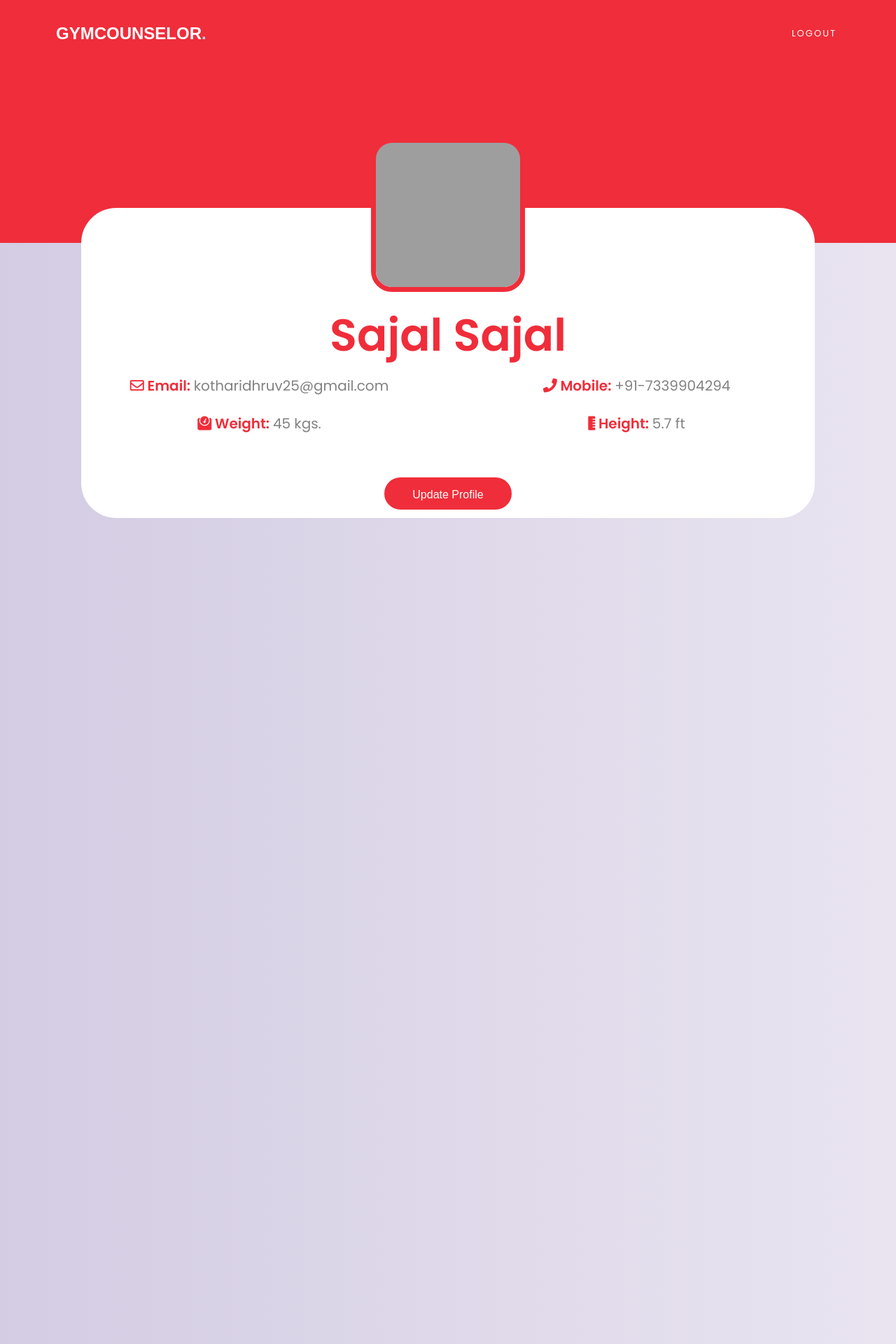
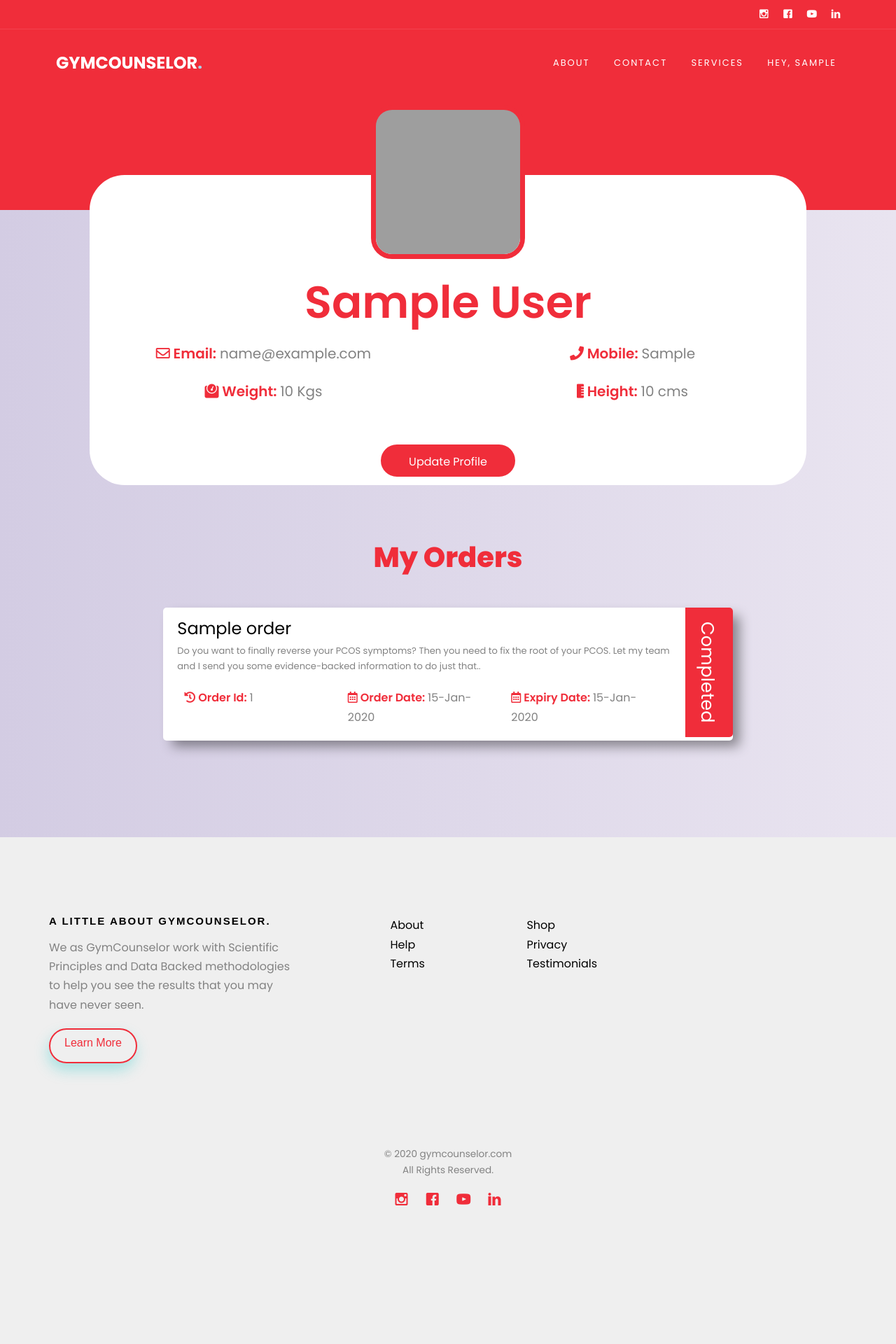
Before and after one commit to devrato/gymcounselor, a Django app: page /myorders/ in a window 1280 px wide. Shown: the top 1920 px of the page at 70% size. After the commit the page ends 1722 px from the top, so only its background shows below. Run offline with Django 3.2, Linux system fonts and the light colour scheme; a user stored in the database is signed in; tables that the repository leaves empty hold one stand-in row (values such as "Sample post"); some libraries are stand-ins or nearby versions; some web fonts are replaced; grey boxes are pictures that could not be loaded.

Commit message:
added more changes

```diff
--- a/account/models.py
+++ b/account/models.py
@@ -5,6 +5,8 @@ from django.db import models
 class ExtendedUser(models.Model):
     user = models.OneToOneField(User, null=True, on_delete=models.CASCADE)
     ph_no = models.CharField(max_length=10, blank=True, null=True)
+    height = models.IntegerField(blank=True, default=176)
+    weight = models.IntegerField(blank=True, default=65)
 
     class Meta:
         db_table = "Extended Details"
--- a/account/views.py
+++ b/account/views.py
@@ -39,8 +39,6 @@ def register_view(request):
     }
     if request.method == "POST":
         password = request.POST.get('password')
-        # confirm_password = request.POST.get('confirm_password')
-        # if password == confirm_password:
         try:
             check_user = User.objects.get(
                 username=request.POST['username'])
@@ -53,7 +51,7 @@ def register_view(request):
             user = User.objects.create_user(username=request.POST['username'], password=password,
                                             email=request.POST['username'])
             user.save()
-            # ExtendedUser(user=user, ph_no=request.POST['phone']).save()
+            ExtendedUser(user=user).save()
             user = authenticate(request, username=request.POST.get(
                 'username'), password=password)
             if user is not None:
--- /dev/null
+++ b/dashboard/templatetags/custom_tags.py
@@ -0,0 +1,19 @@
+from django import template
+
+register = template.Library()
+
+
+@register.filter
+def hash(h, key):
+    try:
+        ans = h[key]
+        return ans
+    except:
+        return 0
+
+
+@register.filter
+def div(value, div):
+    if div == 0:
+        return 'Na'
+    return "{:.1f}".format(value / div)
--- a/dashboard/views.py
+++ b/dashboard/views.py
@@ -1,19 +1,44 @@
 from django.contrib.auth import login
 from django.shortcuts import render, redirect
+from .models import Order
+from account.models import ExtendedUser
+from services.models import Service
 
 # from services.models import Service
 
 
 def dash_view(request):
-    # services = Service.objects.all()
     if request.user.is_authenticated:
-        context_one = {
-            'title': 'Dashboard',
-            'user': request.user,
-        }
-        return render(request, 'dashboard/dash.html', context_one)
+        service = Service.objects.all()
+        orders = Order.objects.filter(customer_email=request.user.email)
+        extended_user = ExtendedUser.objects.filter(user=request.user)
+        props = {}
+        props['title'] = 'Dashboard'
+        props['user'] = extended_user
+        props['orders'] = orders
+        props['services'] = service
 
+        return render(request, 'dashboard/dash.html', {'props': props})
     else:
         return render(request, 'dashboard/dash.html')
 
-    # return redirect('/')
+
+def updateuserdetails(request):
+    if request.method == 'POST':
+        extended_user = ExtendedUser.objects.get(user=request.user)
+        user = request.user
+        user.first_name = request.POST['first_name']
+        user.last_name = request.POST['last_name']
+        extended_user.ph_no = request.POST['ph_no']
+        extended_user.weight = request.POST['weight']
+        extended_user.height = request.POST['height']
+        user.save()
+        extended_user.save()
+        print(extended_user)
+        orders = Order.objects.filter(customer_email=request.user.email)
+        extended_user = ExtendedUser.objects.filter(user=request.user)
+        props = {}
+        props['title'] = 'Dashboard'
+        props['user'] = extended_user
+        props['orders'] = orders
+        return render(request, 'dashboard/dash.html', {'props': props})
--- a/gym/urls.py
+++ b/gym/urls.py
@@ -8,7 +8,7 @@ from django.conf import settings
 from services.views import service_view
 from home.views import home_view, about_view, work_view, contact_view
 from account.views import login_view, register_view
-from dashboard.views import dash_view
+from dashboard.views import dash_view, updateuserdetails
 from products.views import prod_view, order_success, order_successmodal
 
 urlpatterns = [
@@ -26,6 +26,7 @@ urlpatterns = [
     path('product/<slug>', prod_view, name='prod_detail'),
     path('ordersuccess', order_success, name='order_success'),
     path('order_successmodal', order_successmodal, name='order_successmodal'),
+    path('updateuserdetails', updateuserdetails, name='updateuserdetails'),
     url('social-auth/', include('social_django.urls', namespace='social')),
 ]
 
--- a/products/views.py
+++ b/products/views.py
@@ -21,8 +21,6 @@ def prod_view(request, slug):
     payment = client.order.create({'amount': order_amount, 'currency': 'INR',
                                    'payment_capture': '1'})
 
-    print(payment)
-
     context = {
         'title': service.name,
         'product': service,
@@ -41,9 +39,8 @@ def order_successmodal(request):
 
         # data needed
         razorpay_payment_id = request.POST['razorpay_payment_id']
-        print(request.user.email)
         customer_email = request.user.email
-
+        print("Happened")
         digits = "0123456789"
         order_id = "GC" + random.choice(digits) + random.choice(
             digits) + random.choice(digits) + random.choice(digits)
--- a/templates/dashboard/dash.html
+++ b/templates/dashboard/dash.html
@@ -1,5 +1,6 @@
 {% extends 'base/base.html' %}
 {% load static %}
+{% load custom_tags %}
 {% block extra_head %}
 
 <style>
@@ -202,7 +203,58 @@
 {% endblock extra_head %}
 
 {% block content %}
-    <nav class="fh5co-nav" style="background-color: #5D5B95; position: initial !important;" role="navigation">
+	<div id="page">
+	<nav class="fh5co-nav" role="navigation">
+	    <div class="top">
+			<div class="container">
+				<div class="row">
+					<div class="col-xs-12 text-right">
+						<ul class="fh5co-social">
+							<li><a href="https://www.instagram.com/gymcounselor/"><i class="icon-instagram"></i></a></li>
+							<li><a href="https://www.facebook.com/gymcounselor"><i class="icon-facebook"></i></a></li>
+							<li><a href="https://www.youtube.com/channel/UChvRw7rp9-gX00EpiCoMDNg"><i class="icon-youtube"></i></a></li>
+							<li><a href="https://www.linkedin.com/company/gymcounselor/"><i class="icon-linkedin"></i></a></li>
+						</ul>
+					</div>
+				</div>
+			</div>
+		</div>
+		<div class="top-menu">
+			<div class="container">
+				<div class="row">
+					<div class="col-xs-2">
+						<div id="fh5co-logo" style = "font-family: 'Poppins', sans-serif;"><a href="{% url 'home' %}">gymCOUNSELOR<span>.</span></a></div>
+					</div>
+					<div class="col-xs-10 text-right menu-1">
+						<ul>
+							<li><a href="{% url 'about' %}">About</a></li>
+							<li><a href="{% url 'contact' %}">Contact</a></li>
+							<li class="has-dropdown"><a>Services</a>
+							{% for s in props|hash:'services' %}
+								<ul class="dropdown">
+									<li><a href="{% url 'prod_detail' s.slug %}">{{ s.name }}</a></li>
+								</ul>
+							{% endfor %}
+							</li>
+							{% if request.user.is_authenticated %}
+                            <li class="has-dropdown"><a> Hey, {{ user.first_name }}</a>
+								<ul class="dropdown">
+									<li><a href="{% url 'dashboard' %}">My Profile</a></li>
+									<li><a href="{% url 'myorders' %}">My Orders</a></li>
+									<li><a href="{% url 'logout' %}">Logout</a></li>
+								</ul>
+							</li>
+							{% else %}
+							<li class="btn-cta"><a href="{% url 'login' %}?next={{request.path}}"><span>Login</span></a></li>
+                            {% endif %}
+                        </ul>
+					</div>
+				</div>
+			</div>
+		</div>
+	</nav>
+
+    {% comment %} <nav class="fh5co-nav" style="background-color: #5D5B95; position: initial !important;" role="navigation">
 		<div class="top-menu">
 			<div class="container">
 				<div class="row">
@@ -211,53 +263,58 @@
 					</div>
 					<div class="col-xs-10 text-right menu-1">
 						<ul>
-{#							<li style="color: #ffffff">{{ user.first_name }} {{ user.last_name }}</li>#}
 							<li><a href="{% url 'logout' %}">Logout</a></li>
 					</div>
 				</div>
-
 			</div>
 		</div>
-	</nav>
+	</nav> {% endcomment %}
 
     <div class="user_info" style = "background: linear-gradient(to right, #d3cce3, #e9e4f0);">
-
-	<div class="row">
-		<div class="col" style="margin-bottom: 0px;border-style: none;border-right-style: none;border-radius: 0px;background-color: #f02d3a;background-size: cover, auto;height:250px;"></div>
+	<div class="row" style = "margin: 0">
+		<div class="col" style="margin-bottom: 0px;border-style: none;border-right-style: none;border-radius: 0px;background-color: #f02d3a;background-size: cover, auto;height:300px; ">
+			<br>
+			<br>
+			<br>
 		</div>
-	<div class="row text-center">
+	</div>
+	<div class="row text-center" style = "margin: 0">
 		<div class="col" style="border-radius: 50px;background-color: #fff; width: 80%; margin: -50px auto 0 auto;">
 			<img class="img-fluid dash__user__image"  src="https://images.unsplash.com/photo-1535713875002-d1d0cf377fde?ixid=MXwxMjA3fDB8MHxwaG90by1wYWdlfHx8fGVufDB8fHw%3D&ixlib=rb-1.2.1&auto=format&fit=crop&w=800&q=80" alt="Dhruv" loading="auto">
 			<br>
 			<br>
-			<h1 class  = "dash__name" style = "font-family: 'Poppins'; font-weight: 600; color: #F02d3a; font-size: 5vw;">Sajal Sajal</h1>
+			<h1 class  = "dash__name" style = "font-family: 'Poppins'; font-weight: 600; color: #F02d3a; font-size: 5vw;">{{request.user.first_name }} {{ request.user.last_name}}</h1>
 			<div class="row dash_user_details">
+			{% for customer in props|hash:'user' %}
 				<div class="col-sm-6 col-xs-12">
 					<p>
-						<span style = "color: #F02D3A; font-weight: 600"><i class="far fa-envelope"></i> Email: </span> kotharidhruv25@gmail.com
+						<span style = "color: #F02D3A; font-weight: 600"><i class="far fa-envelope"></i> Email: </span> {{ request.user.email }}
 					</p>
 				</div>
 				<div class="col-sm-6 col-xs-12">
 					<p>
-						<span style = "color: #F02D3A; font-weight: 600"><i class="fas fa-phone"></i> Mobile: </span> +91-7339904294
+						<span style = "color: #F02D3A; font-weight: 600"><i class="fas fa-phone"></i> Mobile: </span> {{ customer.ph_no }}
 					</p>
 				</div>
 			</div>
 			<div class="row dash_user_details">
 				<div class="col-sm-6 col-xs-12">
 					<p>
-						<span style = "color: #F02D3A; font-weight: 600"><i class="fas fa-weight"></i> Weight: </span> 45 kgs.
+
+						<span style = "color: #F02D3A; font-weight: 600"><i class="fas fa-weight"></i> Weight: </span> {{ customer.weight }} Kgs
 					</p>
+
 				</div>
 				<div class="col-sm-6 col-xs-12">
 					<p>
-						<span style = "color: #F02D3A; font-weight: 600"><i class="fas fa-ruler-vertical"></i> Height: </span> 5.7 ft
+						<span style = "color: #F02D3A; font-weight: 600"><i class="fas fa-ruler-vertical"></i> Height: </span> {{ customer.height }} cms
 					</p>
 				</div>
+				{% endfor %}
 			</div>
 		<br>
 			{% comment %} <button class = "btn dash__button">Update Profile</button> {% endcomment %}
-		<a data-toggle="modal" class = "btn dash__button" href="#myModal1" data-backdrop="static">
+			<a data-toggle="modal" class = "btn dash__button" href="#myModal1" data-backdrop="static" style = "font-family: 'Poppins';">
 				Update Profile
 			</a>
 		</div>
@@ -269,69 +326,51 @@
 			<div class="modal-content">
 				<div class="modal-header">
 					<button type="button" class="close" data-dismiss="modal" aria-hidden="true" onclick="closeVideo1()">×</button>
-          <h4 class="modal-title">Modal title</h4>
+					<h4 class="modal-title">Update Detials</h4>
 				</div>
-        <div class="modal-body text-center" >
-				<input type="text" class="form-control" placeholder="Username" aria-describedby="basic-addon1">
-				<input type="text" class="form-control" placeholder="Username" aria-describedby="basic-addon1">
-				<input type="text" class="form-control" placeholder="Username" aria-describedby="basic-addon1">
-
+				<form action="/updateuserdetails" method="post">
+         	 	{% csrf_token %}
+					<div class="modal-body" >
+						<div class="row">
+							<div class="col-md-6 col-xs-12">
+								<label> First Name: </label>
+								<input type="text" class="form-control" name = "first_name" id = "first_name" placeholder="Enter your first name" aria-describedby="basic-addon1" required>
 							</div>
-         <div class="modal-footer">
-          <button type="button" class="btn dash__button">Save changes</button>
+							<div class="col-md-6 col-xs-12">
+								<label> Last Name: </label>
+								<input type="text" class="form-control" name = "last_name" id = "last_name" placeholder="Enter your first name" aria-describedby="basic-addon1" required>
 							</div>
+						</div>
+						<div class="row">
+							<div class="col-xs-12">
+								<label> Mobile Number: </label>
+								<input type="text" class="form-control" name = "ph_no" id = "ph_no" placeholder="Enter your mobile number" aria-describedby="basic-addon1" required>
+							</div>
+						</div>
+						<div class="row">
+							<div class="col-md-6 col-xs-12">
+								<label> Weight: </label>
+								<input type="text" class="form-control" name = "weight" id = "weight" placeholder="Enter weight in Kgs." aria-describedby="basic-addon1" required>
+							</div>
+							<div class="col-md-6 col-xs-12">
+								<label> Height: </label>
+								<input type="text" class="form-control" name = "height" id = "height" placeholder="Enter height in cms." aria-describedby="basic-addon1" required>
+							</div>
+						</div>
+					</div>
+					<div class="modal-footer text-center">
+						<button type="submit" class="btn dash__button">Save changes</button>
+					</div>
+				</form>
       		</div><!-- /.modal-content -->
 		</div><!-- /.modal-dialog -->
   	</div><!-- /.modal -->
 		<br>
 		<br>
 		<br>
-		<br>
-		<br>
-		<br>
 
-		<br>
 		{% comment %} <h2>Hello, {{ user.first_name }}</h2> {% endcomment %}
-		<div class="container" style = "width: 80%">
-			<br>
-			<br>
-			<br>
-			<br>
-			<br>
-			<br>
-			<br>
-			<br>
-			<br>
-			<br>
-			<br>
-			<br>
-			<br>
-			<br>
-
-			<br>
-			<br>
-			<br>
-			<br>
-			<br>
-			<br>
-			<br>
-			<br>
-			<br>
-			<br>
-			<br>
-			<br>
-			<br>
-			<br>
-			<br>
-			<br>
-			<br>
-			<br>
-			<br>
-			<br>
-			<br>
-			<br>
-			<br>
-			<br>
+		{% comment %} <div class="container" style = "width: 80%">
 			<div class="row" >
 				<div class="card-wrapper">
 					<div class="card-wrapper__bg">
@@ -374,133 +413,43 @@
 				</div>
 			</div>
 
+		</div> {% endcomment %}
+
+
+
+			<div class="text-center" >
+				<h1 style = "font-size: 40px; font-family: 'Poppins'; font-weight: 800; color: #F02D3A;">My Orders</h1>
 			</div>
-			<br>
-			<br>
-			<br>
-			<br>
-			<br>
-			<br>
-
-			<br>
-			<div class="row justify-content-center">
+			{% for order in props|hash:'orders' reversed %}
+				<div class="row justify-content-center" style="margin: 0; padding: 30px">
 					<div class="col-md-8 col-md-offset-2 col-xs-12 order_card">
 						<div class="col-sm-11 col-xs-12">
-						<div class="row order__title">
-							PCOS Free ME
-						</div>
+							<div class="row order__title"> {{order.service_name}} </div>
 							<div class="row order__desc">
-							<p>
-								Do you want to finally reverse your PCOS symptoms? Then you need to fix the root of your PCOS. Let my team and I send you some evidence-backed information to do just that..
-							</p>
+								<p> Do you want to finally reverse your PCOS symptoms? Then you need to fix the root of your PCOS. Let my team and I send you some evidence-backed information to do just that.. </p>
 							</div>
 							<div class="row order__options">
-							<div class="col-sm-6 col-xs-12">
-							<p>
-								<span style = "color: #F02D3A; font-weight: 600"><i class="fas fa-history"></i> Order Id: </span> O3243T
-							</p>
+								<div class="col-sm-4 col-xs-12">
+									<p> <span style="color: #F02D3A; font-weight: 600"><i class="fas fa-history"></i> Order Id: </span> {{order.order_id}} </p>
 								</div>
-							<div class="col-sm-6 col-xs-12">
-							<p>
-								<span style = "color: #F02D3A; font-weight: 600"><i class="far fa-calendar-alt"></i> Order Date: </span> 25-April-2021
-							</p>
+								<div class="col-sm-4 col-xs-12">
+									<p> <span style="color: #F02D3A; font-weight: 600"><i class="far fa-calendar-alt"></i> Order Date: </span> {{order.oder_date|date:"d-M-Y"}} </p>
+								</div>
+								<div class="col-sm-4 col-xs-12">
+									<p> <span style="color: #F02D3A; font-weight: 600"><i class="far fa-calendar-alt"></i> Expiry Date: </span> {{order.expiry_date|date:"d-M-Y"}} </p>
 								</div>
 							</div>
-
 						</div>
-					<div class="col-sm-1 col-xs-12 order__status" style = "background: #4BB543"> On Going </div>
+						{% now "Y-m-d" as todays_date %}
+						{% if todays_date < order.expiry_date|date:"Y-m-d" %}
+							<div class="col-sm-1 col-xs-12 order__status" style="background: #4BB543"> On Going </div>
+						{% else %}
+							<div class="col-sm-1 col-xs-12 order__status"> Completed </div>
+						{% endif %}
 					</div>
 				</div>
 				<br>
-			<div class="row justify-content-center">
-				<div class="col-md-8 col-md-offset-2 col-xs-12 order_card">
-					<div class="col-sm-11 col-xs-12">
-						<div class="row order__title">
-							PCOS Free ME
-						</div>
-						<div class="row order__desc">
-							<p>
-								Do you want to finally reverse your PCOS symptoms? Then you need to fix the root of your PCOS. Let my team and I send you some evidence-backed information to do just that..
-							</p>
-						</div>
-						<div class="row order__options">
-							<div class="col-sm-6 col-xs-12">
-							<p>
-								<span style = "color: #F02D3A; font-weight: 600"><i class="fas fa-history"></i> Order Id: </span> O3243T
-							</p>
-							</div>
-							<div class="col-sm-6 col-xs-12">
-							<p>
-								<span style = "color: #F02D3A; font-weight: 600"><i class="far fa-calendar-alt"></i> Order Date: </span> 25-April-2021
-							</p>
-							</div>
-						</div>
-
-					</div>
-					<div class="col-sm-1 col-xs-12 order__status"> Completed </div>
-				</div>
-			</div>
-			<br>
-			<div class="row justify-content-center">
-				<div class="col-md-8 col-md-offset-2 col-xs-12 order_card">
-					<div class="col-sm-11 col-xs-12">
-						<div class="row order__title">
-							PCOS Free ME
-						</div>
-						<div class="row order__desc">
-							<p>
-								Do you want to finally reverse your PCOS symptoms? Then you need to fix the root of your PCOS. Let my team and I send you some evidence-backed information to do just that..
-							</p>
-						</div>
-						<div class="row order__options">
-							<div class="col-sm-6 col-xs-12">
-							<p>
-								<span style = "color: #F02D3A; font-weight: 600"><i class="fas fa-history"></i> Order Id: </span> O3243T
-							</p>
-							</div>
-							<div class="col-sm-6 col-xs-12">
-							<p>
-								<span style = "color: #F02D3A; font-weight: 600"><i class="far fa-calendar-alt"></i> Order Date: </span> 25-April-2021
-							</p>
-							</div>
-						</div>
-
-					</div>
-					<div class="col-sm-1 col-xs-12 order__status"> Purchased </div>
-				</div>
-			</div>
-			<br>
-			<div class="row justify-content-center">
-				<div class="col-md-8 col-md-offset-2 col-xs-12 order_card">
-					<div class="col-sm-11 col-xs-12">
-						<div class="row order__title">
-							PCOS Free ME
-						</div>
-						<div class="row order__desc">
-							<p>
-								Do you want to finally reverse your PCOS symptoms? Then you need to fix the root of your PCOS. Let my team and I send you some evidence-backed information to do just that..
-							</p>
-						</div>
-						<div class="row order__options">
-							<div class="col-sm-6 col-xs-12">
-							<p>
-								<span style = "color: #F02D3A; font-weight: 600"><i class="fas fa-history"></i> Order Id: </span> O3243T
-							</p>
-							</div>
-							<div class="col-sm-6 col-xs-12">
-							<p>
-								<span style = "color: #F02D3A; font-weight: 600"><i class="far fa-calendar-alt"></i> Order Date: </span> 25-April-2021
-							</p>
-							</div>
-						</div>
-
-					</div>
-					<div class="col-sm-1 col-xs-12 order__status"> Purchased </div>
-				</div>
-			</div>
-			<br>
-			<br>
-			<br>
+			{% endfor %}
 			<br>
 			<br>
 			<br>
--- a/templates/products/product.html
+++ b/templates/products/product.html
@@ -103,7 +103,7 @@
 							<li><a href="{% url 'contact' %}">Contact</a></li>
 
 						    <li class="has-dropdown"><a>Services</a>
-							{% for s in service %}
+							{% for s in allService %}
 							   <ul class="dropdown">
 							        <li><a href="{% url 'prod_detail' s.slug %}">{{ s.name }}</a></li>
 							   </ul>
@@ -113,6 +113,8 @@
 							{% if request.user.is_authenticated %}
                             <li class="has-dropdown"><a> Hey, {{ user.first_name }}</a>
 									<ul class="dropdown">
+										<li><a href="{% url 'dashboard' %}">My Profile</a></li>
+										<li><a href="{% url 'myorders' %}">My Orders</a></li>
 										<li><a href="{% url 'logout' %}">Logout</a></li>
 									</ul>
 							</li>
```
Also changed, not shown: home/views.py (+8 -4 lines), templates/dashboard/dash2.html (deleted, +0 -54 lines), templates/home/about.html (+9 -6 lines), templates/home/contact.html (+7 -5 lines), account/migrations/0005_auto_20210203_1653.py (added), account/migrations/0006_auto_20210203_1709.py (added), dashboard/migrations/0002_auto_20210203_1504.py (added), dashboard/migrations/0003_auto_20210203_1653.py (added), dashboard/migrations/0004_auto_20210203_1709.py (added), dashboard/templatetags/__init__.py (added), services/migrations/0006_auto_20210203_1504.py (added). Lines whose indentation alone changed are shown as unchanged.
